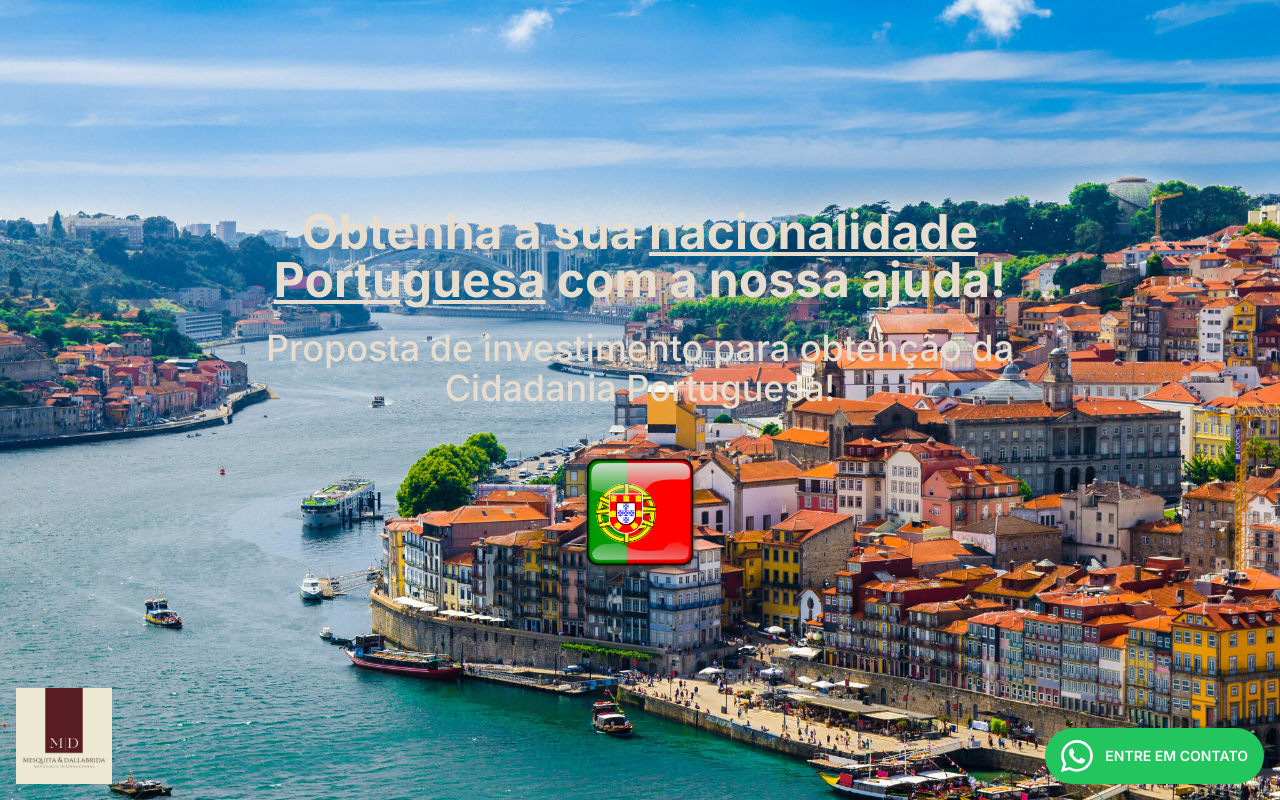
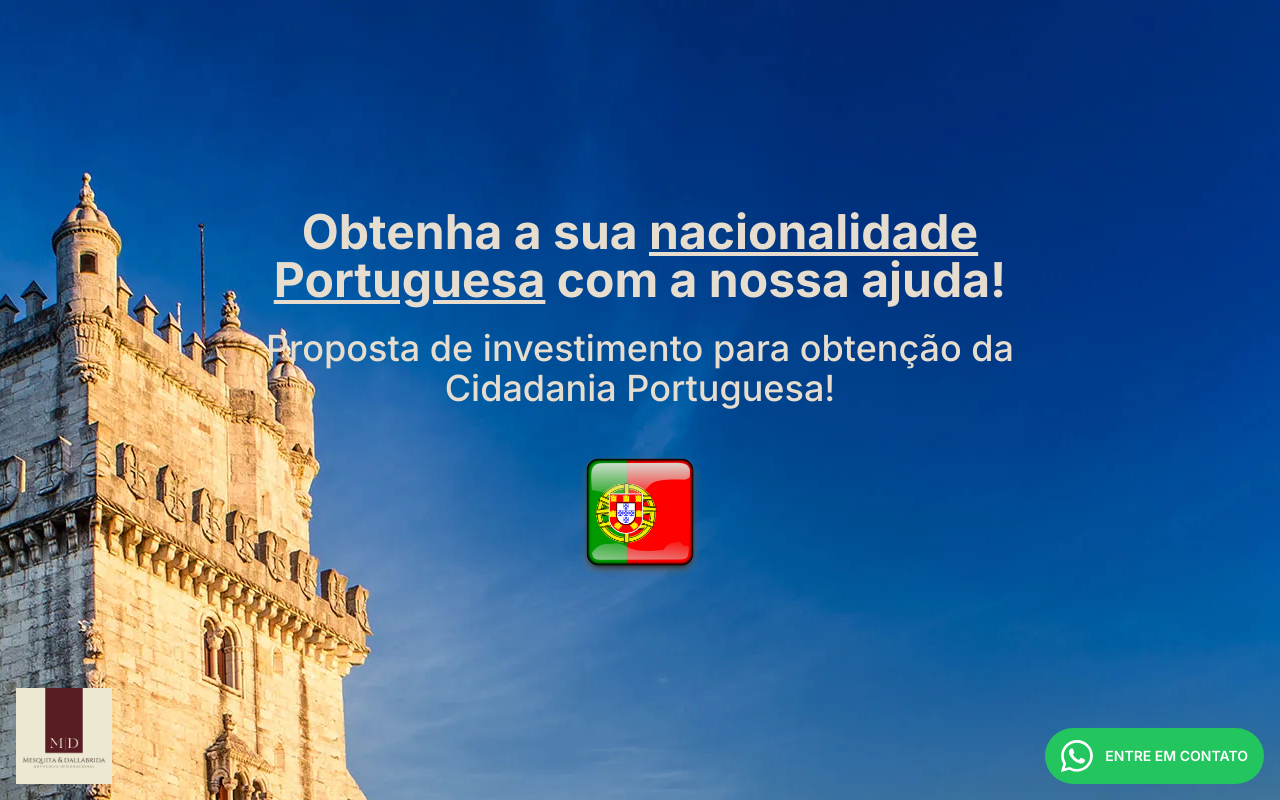
Before and after one commit to MateusDallabrida/mesquita-dallabrida, a Next.js app: page /landing-page in a window 1280 px wide. Shown: the top 800 px of the page. Built offline with nearby package versions, Linux system fonts and the light colour scheme.

Commit message:
feat: altered background imagens

```diff
--- a/src/components/landing-page/Section1.tsx
+++ b/src/components/landing-page/Section1.tsx
@@ -3,8 +3,8 @@ import Image from "next/image"
 export function Section1() {
   return (
     <section
-      className="bg-fixed bg-cover bg-center h-full"
-      style={{ backgroundImage: "url('/landing-page/example_08.jpg')" }}
+      className="bg-fixed bg-top h-full"
+      style={{ backgroundImage: "url('/landing-page/example_15.webp')" }}
     >
       {/* Container */}
       <div className="max-w-5xl mx-auto px-4 lg:px-16 pb-32">
--- a/src/components/landing-page/Section5.tsx
+++ b/src/components/landing-page/Section5.tsx
@@ -4,7 +4,7 @@ export function Section5() {
   return (
     <section
       className="bg-fixed bg-cover bg-center h-full py-32"
-      style={{ backgroundImage: "url('/landing-page/example_04.jpg')" }}
+      style={{ backgroundImage: "url('/landing-page/example_16.jpg')" }}
     >
       {/* Container */}
       <div className="max-w-5xl mx-auto bg-second rounded-xl py-12 px-4 :px-12">
```
Also changed, not shown: public/landing-page/example_15.webp (added), public/landing-page/example_16.jpg (added).
